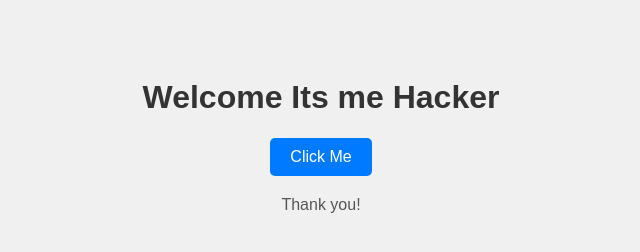
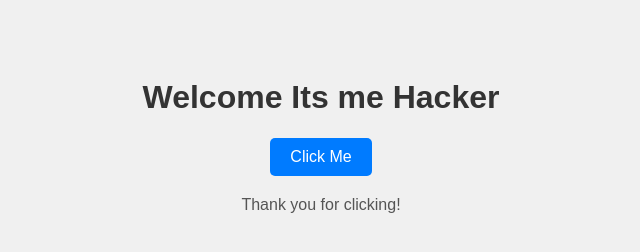
Before and after one commit to AyushPal-Minfy/gitmerge-conflct, a plain HTML site: page index.html in a window 1280 px wide. Both pictures are taken after a click on the button "Click Me". Shown: the whole page, without its empty margins (319-959 px from the left). Drawn offline with Linux system fonts and the light colour scheme.

Commit message:
Thankyou message change

```diff
--- a/index.html
+++ b/index.html
@@ -44,7 +44,7 @@
 
   <script>
     function changeMessage() {
-      document.getElementById('message').textContent = "Thank you!";
+      document.getElementById('message').textContent = "Thank you for clicking!";
     }
   </script>
 </body>
```
